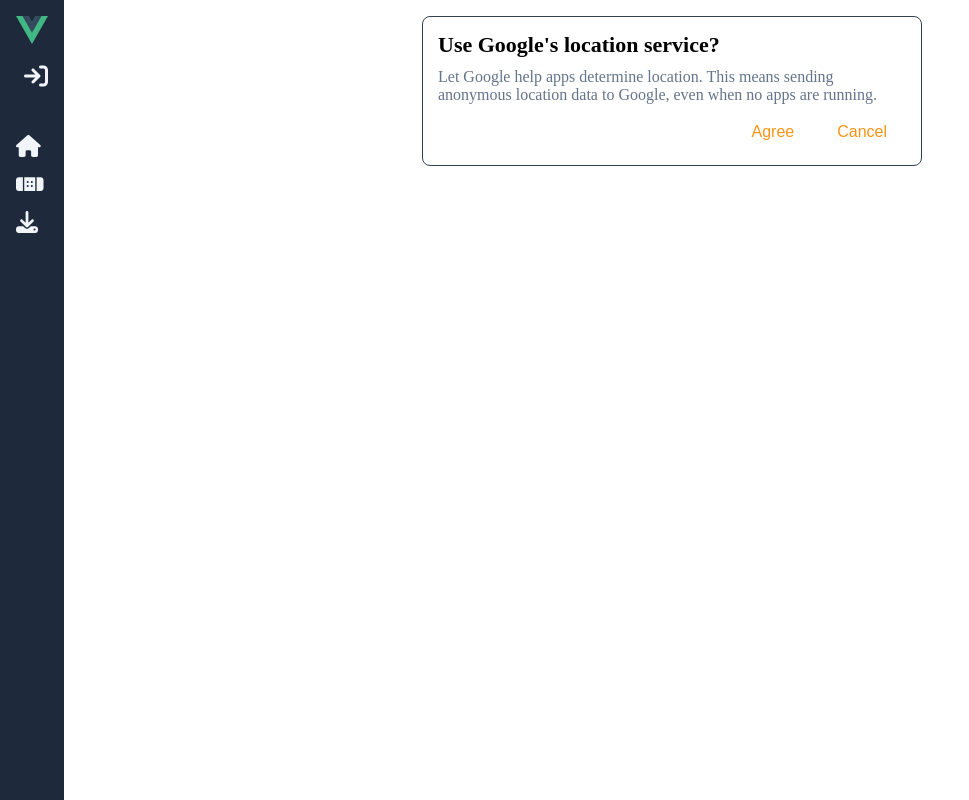
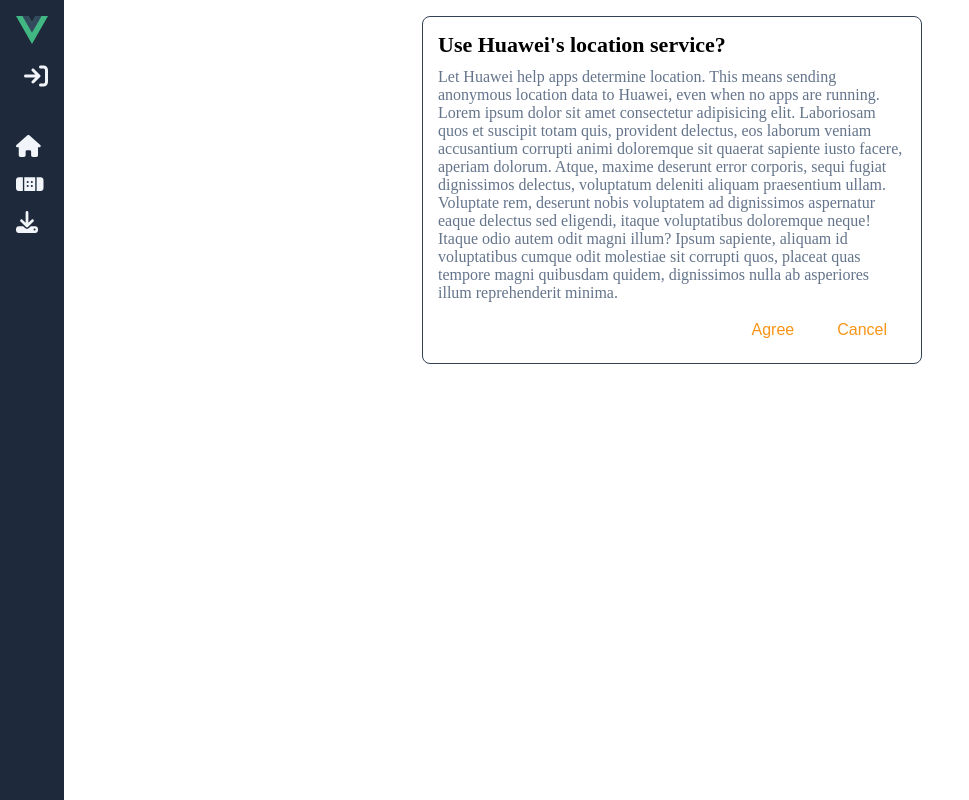
Before and after one commit to arsendemirci/vue-component-library, a Vue app: page /dialog in a window 1280 px wide. Shown: the whole page, without its empty margins (0-969 px from the left). Built offline with nearby package versions, Linux system fonts and the light colour scheme.

Commit message:
Dialog component rendered page

```diff
--- a/src/views/dialog/Dialog.vue
+++ b/src/views/dialog/Dialog.vue
@@ -1,8 +1,10 @@
 <template>
     <HwDialog>
-        <template v-slot:header>Use Google's location service?</template>
-        <template v-slot:content>Let Google help apps determine location. This means sending anonymous location data to Google, even when no apps are running.  </template>
-        <!-- <template v-slot:footer>deneme </template> -->
+        <template v-slot:header>Use Huawei's location service?</template>
+        <template v-slot:content>Let Huawei help apps determine location. This means sending anonymous location data to Huawei, even when no apps are running. Lorem ipsum dolor sit amet consectetur adipisicing elit. Laboriosam quos et suscipit totam quis, provident delectus, eos laborum veniam accusantium corrupti animi doloremque sit quaerat sapiente iusto facere, aperiam dolorum.
+        Atque, maxime deserunt error corporis, sequi fugiat dignissimos delectus, voluptatum deleniti aliquam praesentium ullam. Voluptate rem, deserunt nobis voluptatem ad dignissimos aspernatur eaque delectus sed eligendi, itaque voluptatibus doloremque neque!
+        Itaque odio autem odit magni illum? Ipsum sapiente, aliquam id voluptatibus cumque odit molestiae sit corrupti quos, placeat quas tempore magni quibusdam quidem, dignissimos nulla ab asperiores illum reprehenderit minima.  </template>
+
     </HwDialog>
 </template>
 
```
